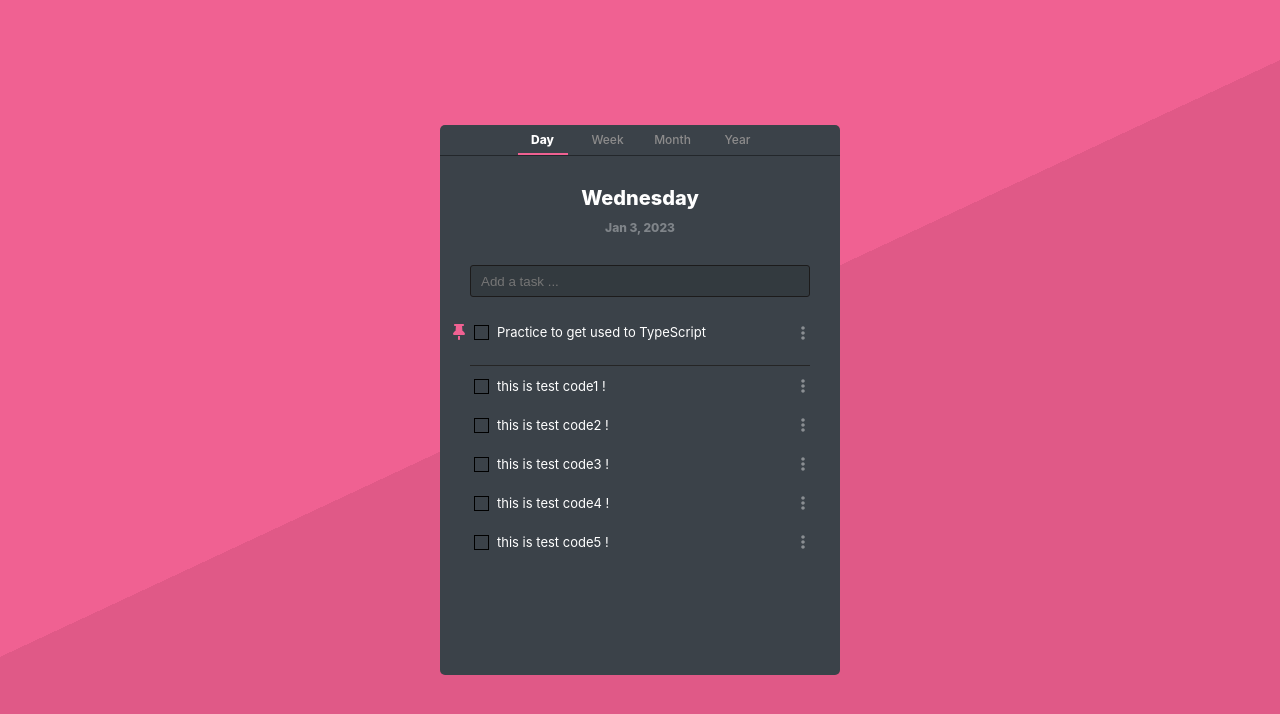
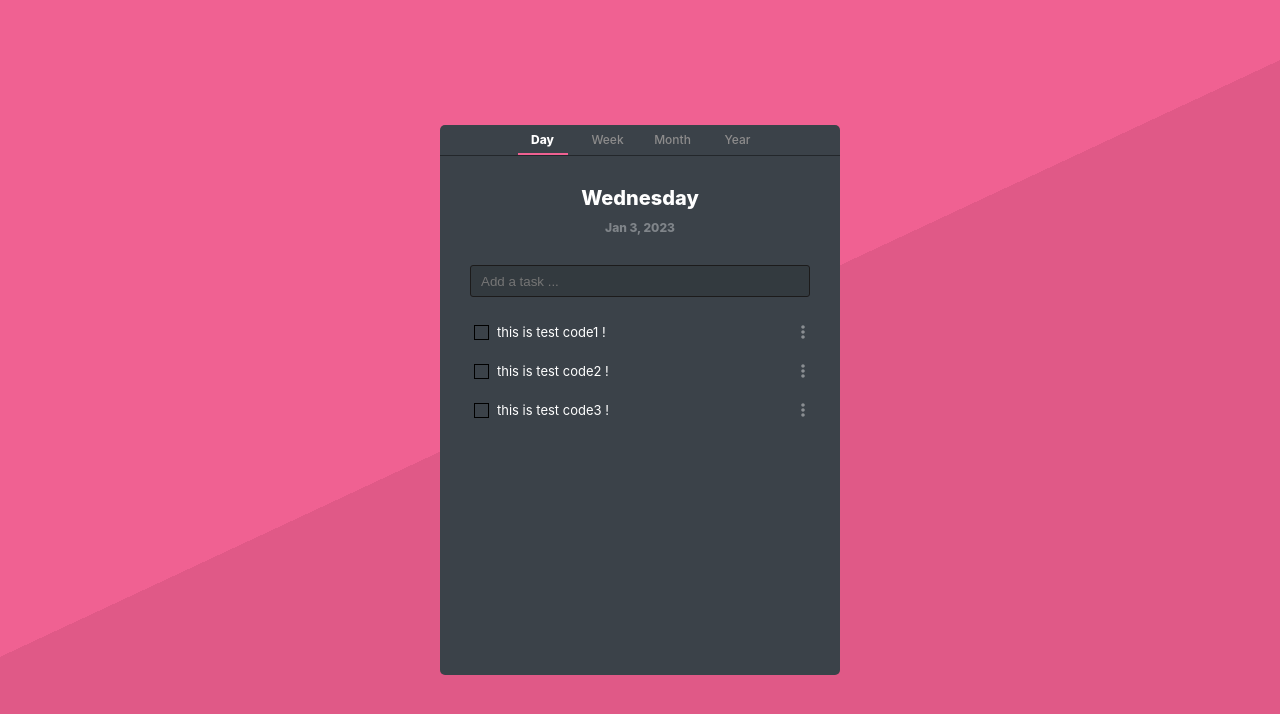
Before and after one commit to 1yoouoo/Todolist_with_ts_recoil_react, a React (Create React App) app: page / in a window 1280 px wide. Shown: the top 714 px of the page. Built offline with nearby package versions, Linux system fonts and the light colour scheme.

Commit message:
feat: manage global state by recoil

```diff
--- a/src/Components/Delete/Delete.tsx
+++ b/src/Components/Delete/Delete.tsx
@@ -1,7 +1,24 @@
 import "./Delete.scss";
-
-const Delete = () => {
-  return <span className="toggle__shown-delete">delete</span>;
+import { useRecoilState } from "recoil";
+import { TodoType } from "../../types/todoType";
+import { todosState } from "../../recoil/todosState";
+type DeleteProps = {
+  id: number;
+};
+const Delete = ({ id }: DeleteProps) => {
+  const [todos, setTodos] = useRecoilState<TodoType[]>(todosState);
+  const onDelete = (id: number): void => {
+    setTodos(
+      todos.filter((todo) => {
+        return todo.id !== id;
+      })
+    );
+  };
+  return (
+    <span className="toggle__shown-delete" onClick={() => onDelete(id)}>
+      delete
+    </span>
+  );
 };
 
 export default Delete;
--- a/src/Components/InputForm/InputForm.tsx
+++ b/src/Components/InputForm/InputForm.tsx
@@ -1,14 +1,34 @@
 import React from "react";
+import { useRecoilState } from "recoil";
+import { todoInputState, todosState } from "../../recoil/todosState";
+import { TodoType } from "../../types/todoType";
 import "./InputForm.scss";
 
-type InputFormProps = {
-  onChangeInputValue: (e: React.ChangeEvent<HTMLInputElement>) => void;
-  inputValue: string;
-  onKeyDownEnter: (e: React.KeyboardEvent<HTMLInputElement>) => void;
-};
+const InputForm = () => {
+  const [inputValue, setInputValue] = useRecoilState<string>(todoInputState);
+  const [todos, setTodos] = useRecoilState<TodoType[]>(todosState);
 
-const InputForm = (props: InputFormProps) => {
-  const { onChangeInputValue, inputValue, onKeyDownEnter } = props;
+  // function
+  const findLastId = () => {
+    const lastId = todos.slice(-1)[0].id;
+    return lastId;
+  };
+  const addData = () => {
+    const newId = findLastId() + 1;
+    setTodos([...todos, { id: newId, pin: false, task: inputValue }]);
+  };
+  const onChangeInputValue = (e: React.FormEvent<HTMLInputElement>) => {
+    setInputValue(e.currentTarget.value);
+  };
+  const onKeyDownEnter = (e: React.KeyboardEvent<HTMLInputElement>) => {
+    if (e.key === "Enter") {
+      if (todos.length > 7) {
+        alert("할 일이 너무 많습니다 ..");
+      } else {
+        addData();
+      }
+    }
+  };
 
   return (
     <div className="input-form">
--- a/src/Views/ActivatedVerticalDot/ActivatedVerticalDot.tsx
+++ b/src/Views/ActivatedVerticalDot/ActivatedVerticalDot.tsx
@@ -1,8 +1,12 @@
 import Delete from "../../Components/Delete/Delete";
 import Pin from "../../Components/Pin/Pin";
+import { TodoType } from "../../types/todoType";
 import "./ActivatedVerticalDot.scss";
-
-const ActivatedVerticalDot = ({ toggle }: { toggle: boolean }) => {
+type ActivatedVerticalDot = {
+  toggle: boolean;
+  data: TodoType;
+};
+const ActivatedVerticalDot = ({ toggle, data }: ActivatedVerticalDot) => {
   return (
     <span
       className={
@@ -11,8 +15,8 @@ const ActivatedVerticalDot = ({ toggle }: { toggle: boolean }) => {
           : "activated-vertical-dot-hidden"
       }
     >
-      <Pin />
-      <Delete />
+      {/* <Pin pin={data.pin}/> */}
+      <Delete id={data.id} />
     </span>
   );
 };
--- a/src/Views/ItemForm/ItemForm.tsx
+++ b/src/Views/ItemForm/ItemForm.tsx
@@ -2,27 +2,20 @@ import "./ItemForm.scss";
 
 import { useState } from "react";
 import ActivatedVerticalDot from "../ActivatedVerticalDot/ActivatedVerticalDot";
-type ItemForProps = {
-  data: DataObject;
-  idx: number;
-};
-type DataObject = {
-  id: number;
-  task: string;
-};
-const ItemForm = (props: ItemForProps) => {
-  const { data, idx } = props;
+import { TodoPropTypes, TodoType } from "../../types/todoType";
+
+const ItemForm = ({ data }: TodoPropTypes) => {
   const [toggle, setToggle] = useState(false);
-  const onClickVerticalDot = (data: DataObject) => {
+  const onClickVerticalDot = (data: TodoType) => {
     setToggle(!toggle);
     console.log(data);
   };
   return (
     <>
-      <li key={idx}>
+      <li key={data.id}>
         <span>
-          <input type="checkbox" id={`${idx}`} />
-          <label htmlFor={`${idx}`}></label>
+          <input type="checkbox" id={`${data.id}`} />
+          <label htmlFor={`${data.id}`}></label>
           <span>{data.task}</span>
         </span>
         <span
@@ -36,7 +29,7 @@ const ItemForm = (props: ItemForProps) => {
           >
             <path d="M64 360c30.9 0 56 25.1 56 56s-25.1 56-56 56s-56-25.1-56-56s25.1-56 56-56zm0-160c30.9 0 56 25.1 56 56s-25.1 56-56 56s-56-25.1-56-56s25.1-56 56-56zM120 96c0 30.9-25.1 56-56 56S8 126.9 8 96S33.1 40 64 40s56 25.1 56 56z" />
           </svg>
-          <ActivatedVerticalDot toggle={toggle} />
+          <ActivatedVerticalDot toggle={toggle} data={data} />
         </span>
       </li>
     </>
--- a/src/Views/ItemListForm/ItemListForm.tsx
+++ b/src/Views/ItemListForm/ItemListForm.tsx
@@ -1,67 +1,20 @@
 import "./ItemListForm.scss";
-import React, { useState } from "react";
+import React from "react";
 import InputForm from "../../Components/InputForm/InputForm";
 import ItemForm from "../ItemForm/ItemForm";
-// type
-type DummyData = { id: number; task: string };
-const initialData = [
-  {
-    id: 1,
-    task: "this is test code1 !",
-  },
-  {
-    id: 2,
-    task: "this is test code2 !",
-  },
-  {
-    id: 3,
-    task: "this is test code3 !",
-  },
-  {
-    id: 4,
-    task: "this is test code4 !",
-  },
-  {
-    id: 5,
-    task: "this is test code5 !",
-  },
-];
+import { useRecoilValue } from "recoil";
+import { TodoType } from "../../types/todoType";
+import { todosState } from "../../recoil/todosState";
+
 const ItemListForm = (): JSX.Element => {
   //state
-  const [datas, setDatas] = useState<DummyData[]>(initialData);
-  const [inputValue, setInputValue] = useState("");
-
-  // function
-  const findLastId = () => {
-    const lastId = datas.slice(-1)[0].id;
-    return lastId;
-  };
-  const addData = () => {
-    const newId = findLastId() + 1;
-    setDatas([...datas, { id: newId, task: inputValue }]);
-  };
-  const onChangeInputValue = (e: React.FormEvent<HTMLInputElement>) => {
-    setInputValue(e.currentTarget.value);
-  };
-  const onKeyDownEnter = (e: React.KeyboardEvent<HTMLInputElement>) => {
-    if (e.key === "Enter") {
-      if (datas.length > 7) {
-        alert("할 일이 너무 많습니다 ..");
-      } else {
-        addData();
-      }
-    }
-  };
+  const todos = useRecoilValue<TodoType[]>(todosState);
 
   return (
     <div className="item-list-form">
-      <InputForm
-        onChangeInputValue={onChangeInputValue}
-        inputValue={inputValue}
-        onKeyDownEnter={onKeyDownEnter}
-      />
+      <InputForm />
       <ul className="item-list-form__list">
-        <li className="item-list-form__list--pin">
+        {/* <li className="item-list-form__list--pin">
           <svg
             id="pin"
             xmlns="http://www.w3.org/2000/svg"
@@ -81,9 +34,9 @@ const ItemListForm = (): JSX.Element => {
           >
             <path d="M64 360c30.9 0 56 25.1 56 56s-25.1 56-56 56s-56-25.1-56-56s25.1-56 56-56zm0-160c30.9 0 56 25.1 56 56s-25.1 56-56 56s-56-25.1-56-56s25.1-56 56-56zM120 96c0 30.9-25.1 56-56 56S8 126.9 8 96S33.1 40 64 40s56 25.1 56 56z" />
           </svg>
-        </li>
-        {datas.map((data, idx) => {
-          return <ItemForm data={data} idx={idx} />;
+        </li> */}
+        {todos.map((data) => {
+          return <ItemForm data={data} />;
         })}
       </ul>
     </div>
--- /dev/null
+++ b/src/recoil/todosState.ts
@@ -0,0 +1,28 @@
+import { atom } from "recoil";
+import { TodoType } from "../types/todoType";
+
+export const todosState = atom<TodoType[]>({
+  key: "todosState",
+  default: [
+    {
+      id: 1,
+      pin: false,
+      task: "this is test code1 !",
+    },
+    {
+      id: 2,
+      pin: false,
+      task: "this is test code2 !",
+    },
+    {
+      id: 3,
+      pin: false,
+      task: "this is test code3 !",
+    },
+  ],
+});
+
+export const todoInputState = atom<string>({
+  key: "todoInputState",
+  default: "",
+});
--- /dev/null
+++ b/src/types/todoType.ts
@@ -0,0 +1,9 @@
+export interface TodoType {
+  id: number;
+  pin: boolean;
+  task: string;
+}
+
+export interface TodoPropTypes {
+  data: TodoType;
+}
```
